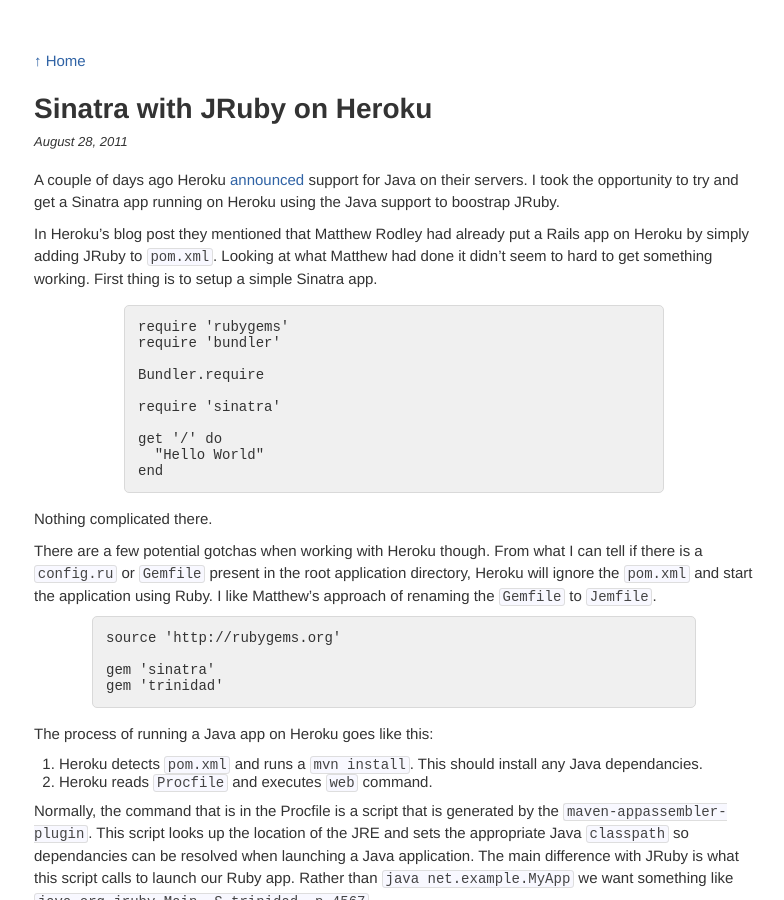
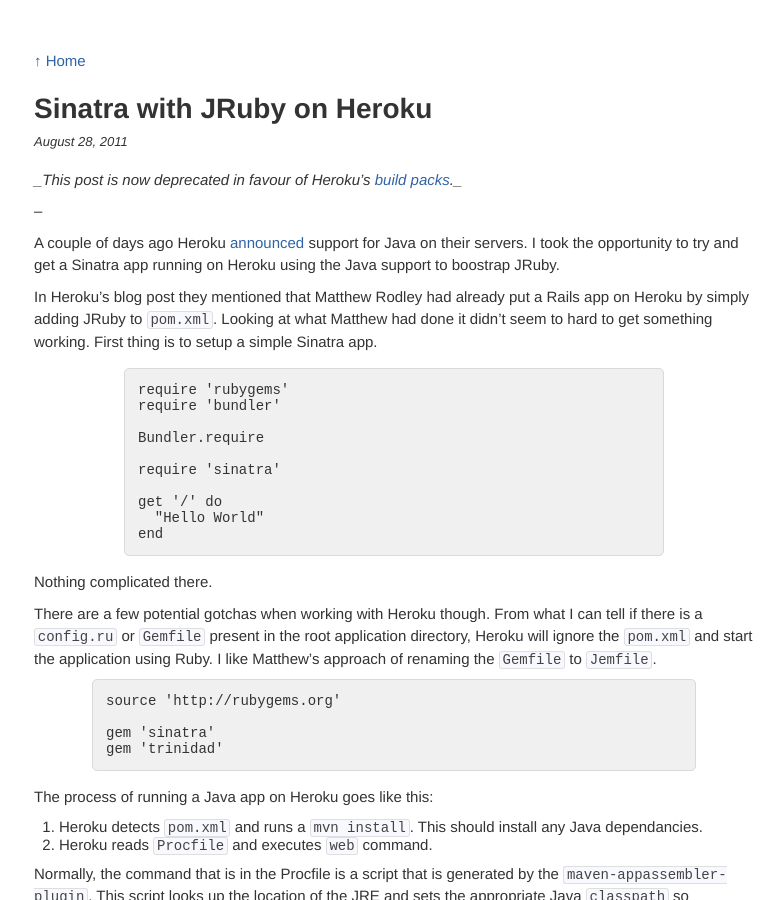
Before and after one commit to christophersjchow/blog, a Jekyll site: the page built from _posts/2011-08-28-Sinatra-with-JRuby-on-Heroku.markdown, in a window 1280 px wide and 900 px high. Shown: the whole window, without its empty margins (246-1030 px from the left). Built offline with Jekyll 4.4.1, drawn with Linux system fonts in a browser that asks for light colours; comment, search, counter and statistics services are not loaded.

Commit message:
Deprecate JRuby + Sinatra post.

```diff
--- a/_posts/2011-08-28-Sinatra-with-JRuby-on-Heroku.markdown
+++ b/_posts/2011-08-28-Sinatra-with-JRuby-on-Heroku.markdown
@@ -2,6 +2,12 @@
 layout: post
 title: Sinatra with JRuby on Heroku
 ---
+
+
+*_This post is now deprecated in favour of Heroku's [build packs](https://github.com/jruby/heroku-buildpack-jruby)._*
+
+--
+
 A couple of days ago Heroku [announced](http://blog.heroku.com/archives/2011/8/25/java/) support for Java on their servers. I took the opportunity to try and get a Sinatra app running on Heroku using the Java support to boostrap JRuby.
 
 In Heroku's blog post they mentioned that Matthew Rodley had already put a Rails app on Heroku by simply adding JRuby to `pom.xml`. Looking at what Matthew had done it didn't seem to hard to get something working. First thing is to setup a simple Sinatra app.
```
